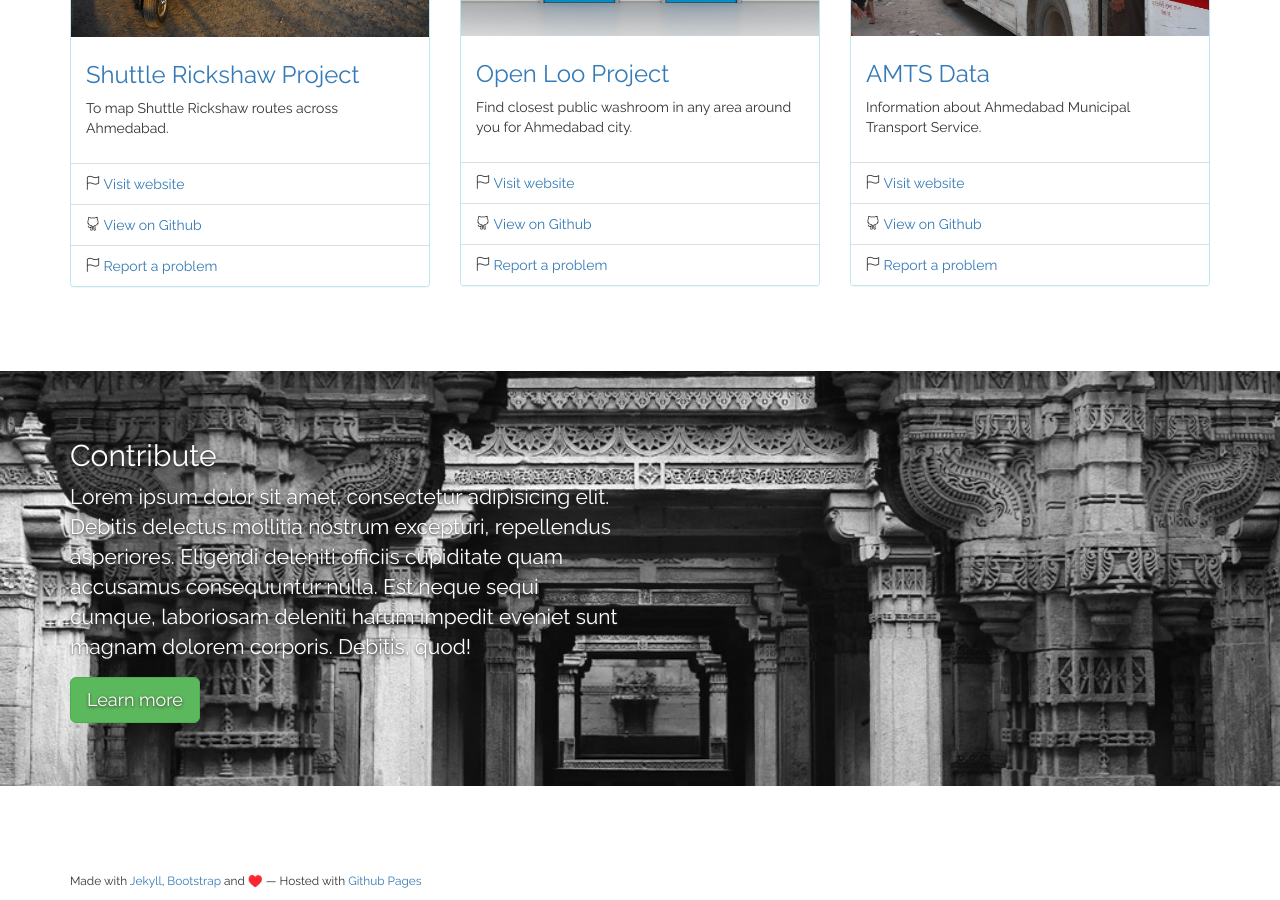
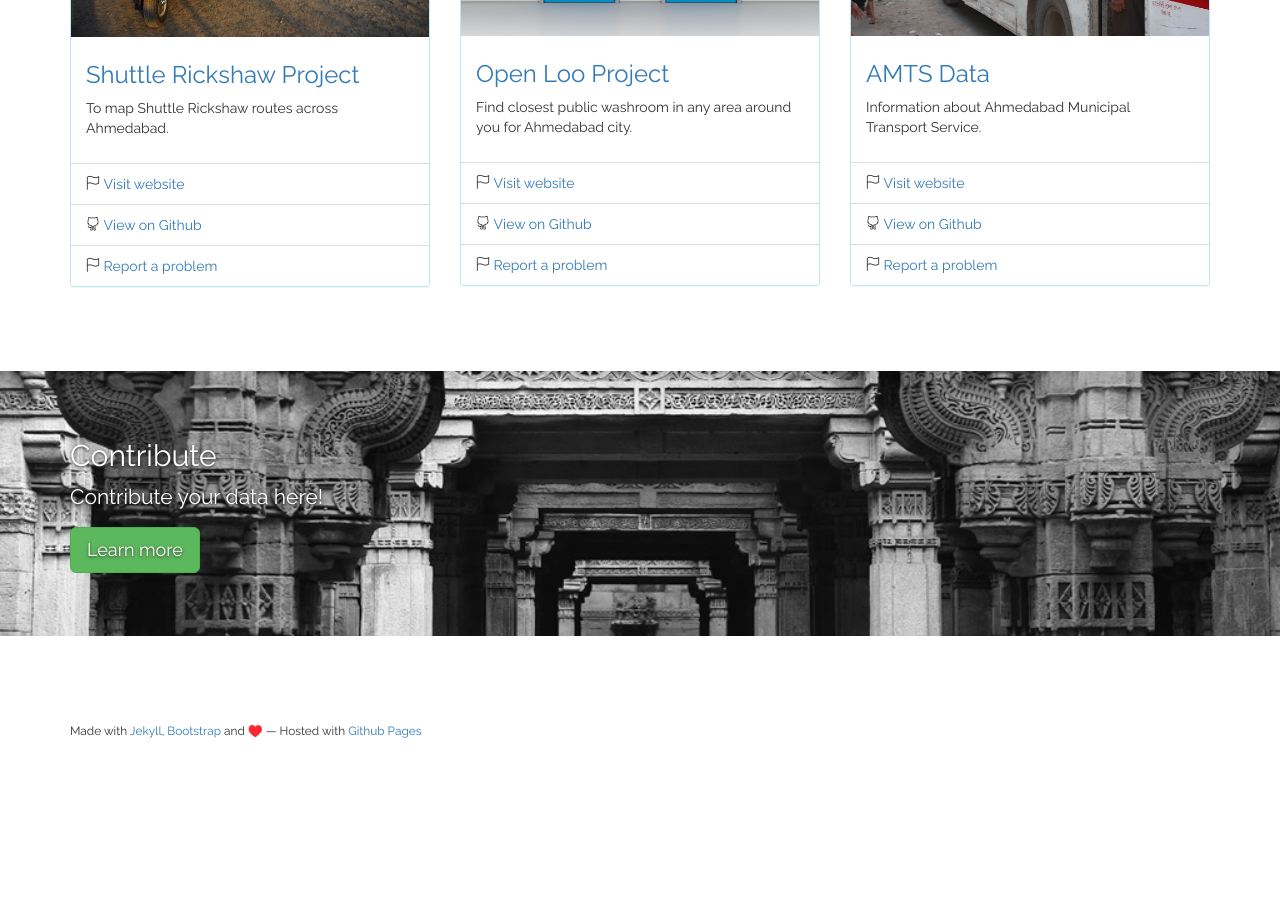
Before and after one commit to DatameetAMD/DatameetAMD.github.io, a Jekyll site: the page built from index.md, in a window 1280 px wide and 900 px high, scrolled down 602 px. Built offline with Jekyll 4.4.1, drawn with Linux system fonts in a browser that asks for light colours; nearby versions of some CDN libraries; after the commit the page ends 1352 px from its top, so only the background shows below that.

Commit message:
Adding informatation to contribute

```diff
--- a/_layouts/home.html
+++ b/_layouts/home.html
@@ -36,7 +36,7 @@ layout: default
     <h2>Contribute</h2>
     <div class="row">
       <div class="col-md-6">
-        <p>Lorem ipsum dolor sit amet, consectetur adipisicing elit. Debitis delectus mollitia nostrum excepturi, repellendus asperiores. Eligendi deleniti officiis cupiditate quam accusamus consequuntur nulla. Est neque sequi cumque, laboriosam deleniti harum impedit eveniet sunt magnam dolorem corporis. Debitis, quod!</p>
+        <p>Contribute your data here!</p>
         <p><a class="btn btn-success btn-lg" href="/contribute" role="button">Learn more</a></p>
       </div>
     </div>
```
